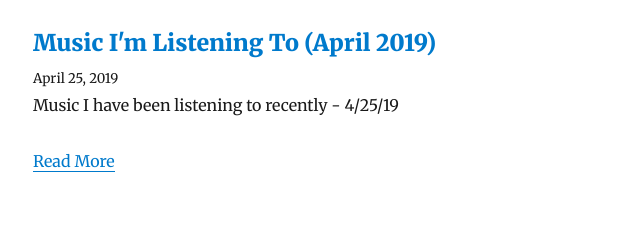
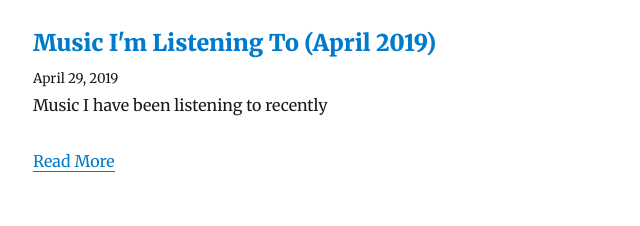
Before and after one commit to ulukfuni/blog, a Gatsby site: page / in a window 1280 px wide. Shown: the part 340-566 px from the top of the page, 292-932 px from the left. Built offline with nearby package versions, Linux system fonts and the light colour scheme; Gatsby itself is replaced by a stand-in of ours; some packages are replaced by stand-ins of ours.

Commit message:
Update index.md

```diff
--- a/content/blog/recent-music-ive-listened-to-Apr-2019/index.md
+++ b/content/blog/recent-music-ive-listened-to-Apr-2019/index.md
@@ -1,6 +1,6 @@
 ---
 title: Music I'm Listening To (April 2019)
-date: '2019-04-25'
+date: '2019-04-29'
 categories:
     - Music
     - Hip-Hop
@@ -9,7 +9,7 @@ keywords:
     - Music
     - Hip-Hop
     - RnB
-description: Music I have been listening to recently - 4/25/19
+description: Music I have been listening to recently
 ---
 *I will list the albums I am listening to and then dive into which songs stand out to me.*
 
```
